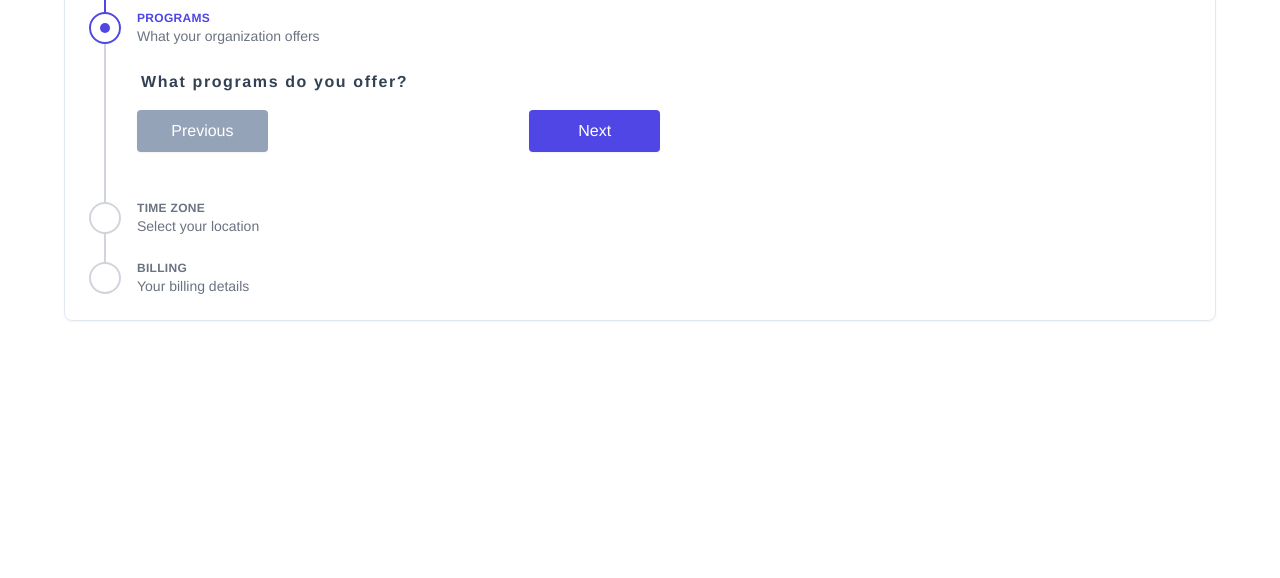
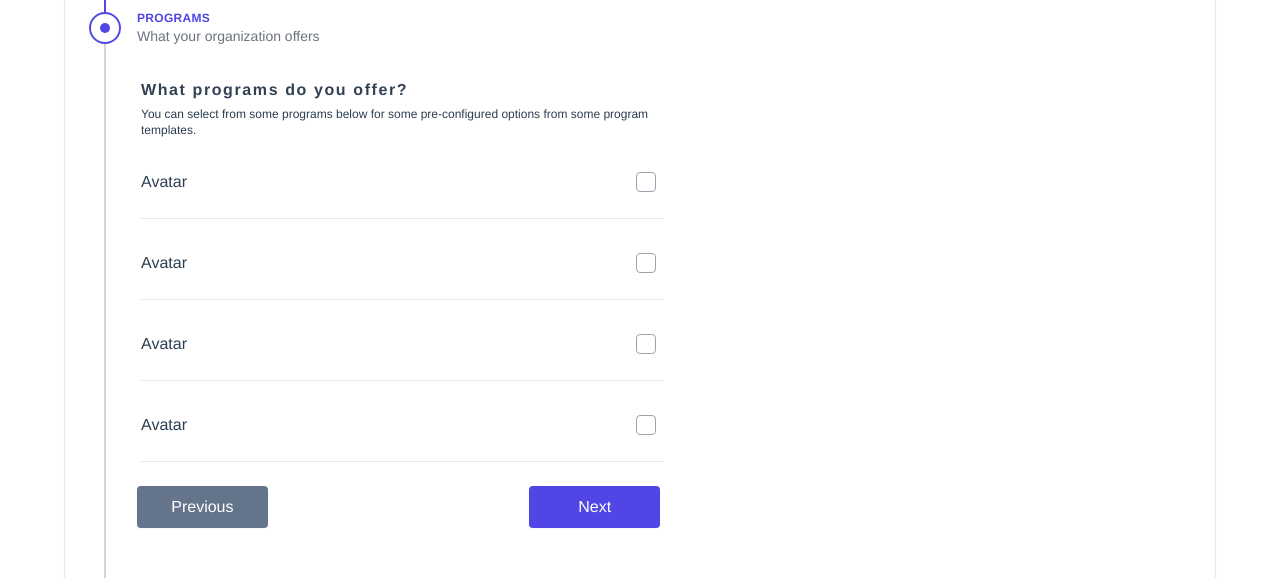
Before and after one commit to isoment/gympilot, a Vue app in the folder vue/: page /onboarding in a window 1280 px wide. Both pictures are taken after a click on the button "Next". Shown: the part 219-797 px from the top of the page. Built offline with nearby package versions, Linux system fonts and the light colour scheme; no server answers.

Commit message:
Start building programs offered selector

```diff
--- a/vue/src/components/onboarding/ButtonGroup.vue
+++ b/vue/src/components/onboarding/ButtonGroup.vue
@@ -26,8 +26,8 @@
       <div class="w-1/2 mr-1 sm:w-1/4">
         <ButtonPrimary
           data-test="next-button"
-          color="bg-slate-400"
-          hover="hover:bg-slate-300"
+          color="bg-slate-500"
+          hover="hover:bg-slate-400"
           @click="previousClicked()"
           >Previous</ButtonPrimary
         >
--- a/vue/src/components/onboarding/ProgramsOffered.vue
+++ b/vue/src/components/onboarding/ProgramsOffered.vue
@@ -1,9 +1,53 @@
 <template>
   <div class="text-left">
     <div>
-      <h5 class="mt-6 mb-4 ml-1 font-bold tracking-widest text-slate-700">
-        What programs do you offer?
-      </h5>
+      <div class="w-full mt-8 mb-6 ml-1 md:w-2/3 lg:w-1/2">
+        <h5 class="mt-6 mb-1 font-bold tracking-widest text-slate-700">
+          What programs do you offer?
+        </h5>
+        <p class="mt-0 mb-4 text-xs">
+          You can select from some programs below for some pre-configured
+          options from some program templates.
+        </p>
+      </div>
+      <div class="w-full mt-8 mb-6 ml-1 md:w-2/3 lg:w-1/2">
+        <div class="flex items-center justify-between mb-6">
+          <div>Avatar</div>
+          <div><CheckBox v-model="showFitnessTrainingOptions" label="" /></div>
+        </div>
+        <div v-if="showFitnessTrainingOptions" class="mt-2 mb-6">
+          Fitness Options
+        </div>
+        <div class="border-b border-slate-200"></div>
+      </div>
+      <div class="w-full mt-8 mb-6 ml-1 md:w-2/3 lg:w-1/2">
+        <div class="flex items-center justify-between mb-6">
+          <div>Avatar</div>
+          <div><CheckBox v-model="showYogaOptions" label="" /></div>
+        </div>
+        <div v-if="showYogaOptions" class="mt-2 mb-6">Yoga Options</div>
+        <div class="border-b border-slate-200"></div>
+      </div>
+      <div class="w-full mt-8 mb-6 ml-1 md:w-2/3 lg:w-1/2">
+        <div class="flex items-center justify-between mb-6">
+          <div>Avatar</div>
+          <div><CheckBox v-model="showGymnasticsOptions" label="" /></div>
+        </div>
+        <div v-if="showGymnasticsOptions" class="mt-2 mb-6">
+          Gymnastics Options
+        </div>
+        <div class="border-b border-slate-200"></div>
+      </div>
+      <div class="w-full mt-8 mb-6 ml-1 md:w-2/3 lg:w-1/2">
+        <div class="flex items-center justify-between mb-6">
+          <div>Avatar</div>
+          <div><CheckBox v-model="showMartialArtsOptions" label="" /></div>
+        </div>
+        <div v-if="showMartialArtsOptions" class="mt-2 mb-6">
+          Martial Arts Options
+        </div>
+        <div class="border-b border-slate-200"></div>
+      </div>
     </div>
     <div>
       <div class="w-full mb-6 md:w-2/3 lg:w-1/2">
@@ -14,15 +58,16 @@
 </template>
 
 <script lang="ts">
-import { defineComponent, PropType } from "vue";
+import { defineComponent, PropType, ref } from "vue";
 import { StepperStatusProp } from "../types";
 import ButtonGroup from "./ButtonGroup.vue";
+import CheckBox from "../inputs/CheckBox.vue";
 import { ButtonGroupEventValue } from "../types";
 
 export default defineComponent({
   name: "ProgramsOffered",
 
-  components: { ButtonGroup },
+  components: { ButtonGroup, CheckBox },
 
   props: {
     status: {
@@ -36,11 +81,22 @@ export default defineComponent({
   setup(props, { emit }) {
     console.log(props.status);
 
+    const showFitnessTrainingOptions = ref(false);
+    const showYogaOptions = ref(false);
+    const showGymnasticsOptions = ref(false);
+    const showMartialArtsOptions = ref(false);
+
     const buttonClicked = (event: ButtonGroupEventValue) => {
       emit("click:button", event);
     };
 
-    return { buttonClicked };
+    return {
+      buttonClicked,
+      showFitnessTrainingOptions,
+      showGymnasticsOptions,
+      showMartialArtsOptions,
+      showYogaOptions,
+    };
   },
 });
 </script>
```
